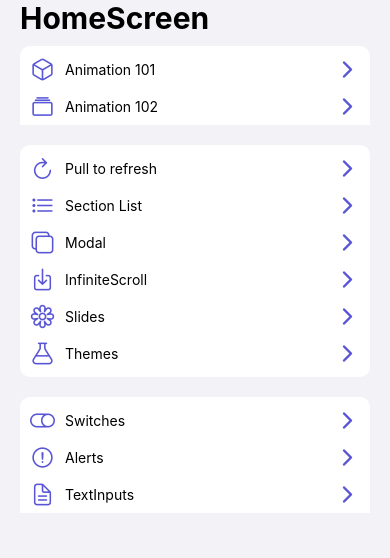
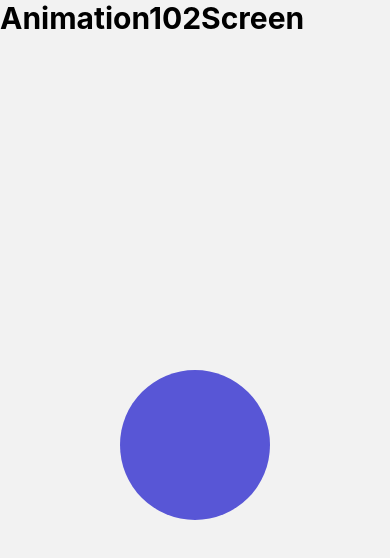
Before and after one commit to delafuentej/react-native_componentsApp, a React Native app: screen /Animation102Screen in a window 390 px wide. Shown: the top 558 px of the page. Built offline with nearby package versions, Linux system fonts and the light colour scheme.

Commit message:
animated.ValueXY(2DValue)

```diff
--- a/src/presentation/navigation/StackNavigator.tsx
+++ b/src/presentation/navigation/StackNavigator.tsx
@@ -3,6 +3,7 @@
 import { createStackNavigator } from '@react-navigation/stack';
 import { HomeScreen } from '../screens/home/HomeScreen';
 import { Animation101Screen } from '../screens/animations/Animation101Screen';
+import { Animation102Screen } from '../screens/animations/Animation102Screen';
 
 const Stack = createStackNavigator();
 
@@ -13,6 +14,7 @@
     }}>
       <Stack.Screen name="Home" component={HomeScreen} />
       <Stack.Screen name="Animation101Screen" component={Animation101Screen} />
+      <Stack.Screen name="Animation102Screen" component={Animation102Screen} />
 
 
     </Stack.Navigator>
--- /dev/null
+++ b/src/presentation/screens/animations/Animation102Screen.tsx
@@ -0,0 +1,64 @@
+/* eslint-disable jsx-quotes */
+/* eslint-disable no-trailing-spaces */
+/* eslint-disable prettier/prettier */
+/* eslint-disable react/react-in-jsx-scope */
+
+import {  Animated, PanResponder, StyleSheet, View } from 'react-native';
+import { Title } from '../../components/ui/Title';
+import { useRef } from 'react';
+import { colors } from '../../../config/theme/globalStyles';
+
+
+export const Animation102Screen = () => {
+    const pan = useRef( new Animated.ValueXY()).current;
+
+    const panResponser = PanResponder.create({
+        onStartShouldSetPanResponder: ()=> true,
+        onPanResponderMove: Animated.event([
+            null,
+            {
+                dx: pan.x,
+                dy: pan.y,
+            },
+        ],{
+            useNativeDriver: false,
+        }
+    ),
+        onPanResponderRelease: ()=>{
+            Animated.spring(
+                pan,
+                {toValue: {x:0, y:0},
+                useNativeDriver: false,
+            },
+            ).start();
+        },
+    });
+
+  return (
+    <>
+        <Title text='Animation102Screen'/>
+        <View style={styles.container}>
+            <Animated.View
+            {...panResponser.panHandlers}
+            style={[pan.getLayout(), styles.box]}
+            />
+
+
+        </View>
+    </>
+  );
+};
+
+const styles = StyleSheet.create({
+    container: {
+      flex: 1,
+      justifyContent: 'center',
+      alignItems: 'center',
+    },
+    box: {
+      backgroundColor: colors.primary,
+      width: 150,
+      height: 150,
+      borderRadius: 100,
+    },
+  });
```
